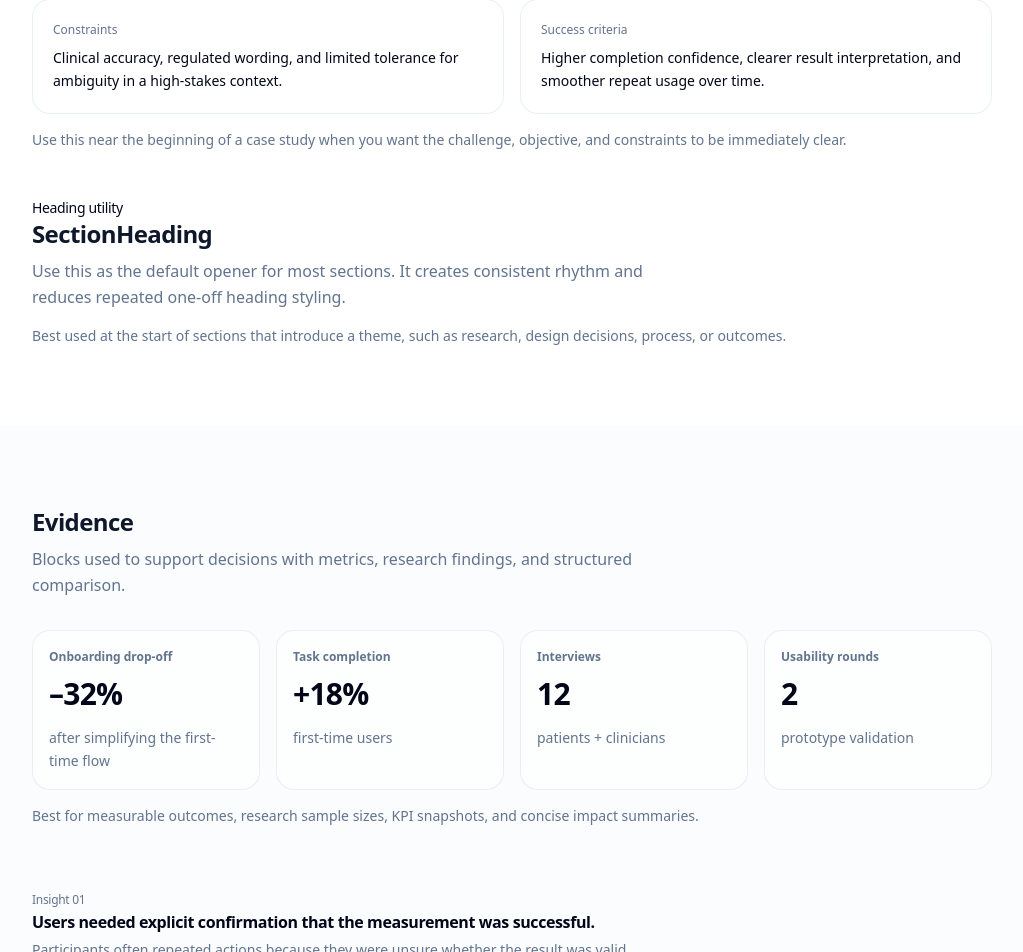
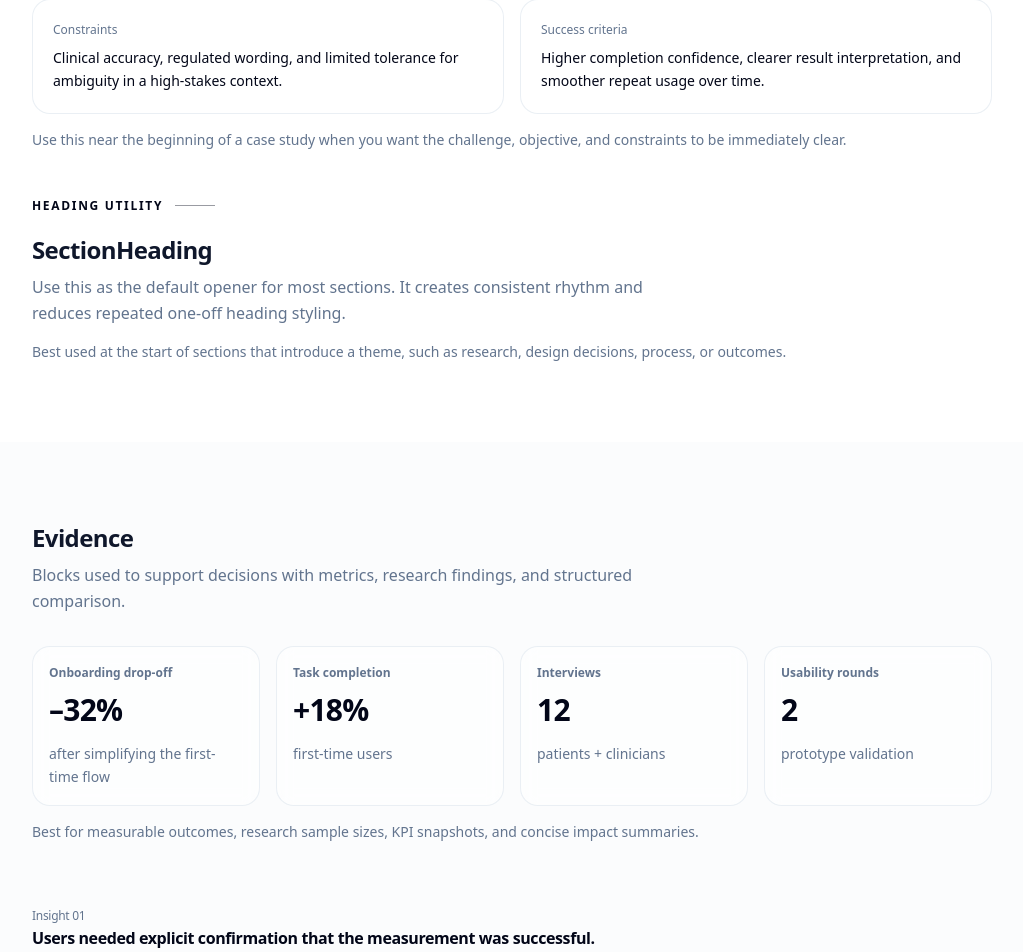
Before and after one commit to shkyb/shkyb.github.io, a React (Vite) app: page /projects/blocks in a window 1280 px wide. Shown: the part 1814-2766 px from the top of the page, without its empty margins (128-1151 px from the left). Built offline with nearby package versions, Linux system fonts and the light colour scheme.

Commit message:
kicker style updated

```diff
--- a/src/components/case/blocks/SectionHeading.jsx
+++ b/src/components/case/blocks/SectionHeading.jsx
@@ -41,12 +41,13 @@ export function SectionHeading({
           {kicker ? (
             <div
               className={cn(
-                "text-sm font-medium tracking-tight text-muted-foreground",
+                "mb-5 flex items-center gap-3 text-xs font-semibold uppercase tracking-[0.14em]",
                 isCenter ? "mx-auto" : null
               )}
-              style={{ color: "var(--project-primary)" }}
+              style={{ color: "var(--project-primary, hsl(var(--muted-foreground)))" }}
             >
               {kicker}
+              <span className="block h-px w-10 shrink-0 bg-current opacity-40" aria-hidden="true" />
             </div>
           ) : null}
 
```
